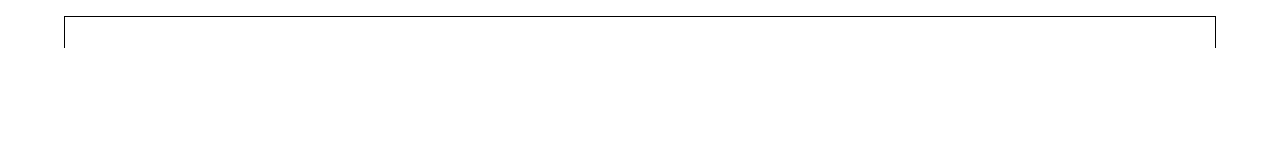
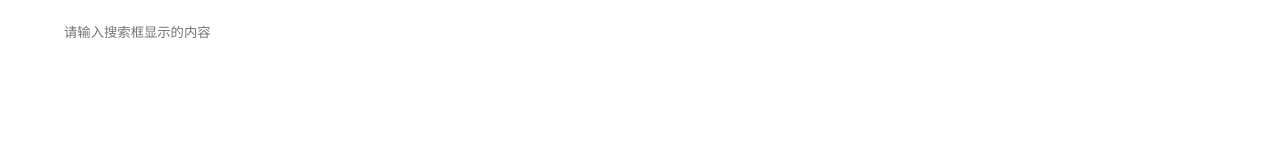
Before and after one commit to MygengBin/bin-enter-the-drop-down-box, a website built with webpack: page index.html in a window 1280 px wide. Built offline with nearby package versions, Linux system fonts and the light colour scheme.

Commit message:
取消边框，加字体大小

```diff
--- a/index.html
+++ b/index.html
@@ -30,6 +30,7 @@
             new binEnterTheDropDownBox({
                 dom: document.getElementById('box'),
                 searchControlHeightInitial:'2em',
+                placeholder:'请输入搜索框显示的内容',
                 // listItemValueArray: [
                 //     { text: '1', value: '1' },
                 //     { text: '2', value: '2' },
--- a/src/css/inputBox.js
+++ b/src/css/inputBox.js
@@ -3,11 +3,14 @@ exports.renderInputBoxStyleDefault =  ({timestamp}) => {
     const id = `binEnterTheDropDownBoxStyle_${timestamp}`;
     headDom.insertAdjacentHTML('afterbegin',`
     <style id="${id}">
+    /*
+    border:1px solid black;
+            box-sizing: border-box;
+    */
         .input-search-division-${timestamp}{
             width:100%;
             position:relative;
-            border:1px solid black;
-            box-sizing: border-box;
+
         }
         .bin-enter-the-drop-down-box-${timestamp}{
             width:100%;
--- a/src/css/listStyle.js
+++ b/src/css/listStyle.js
@@ -1,6 +1,12 @@
 exports.renderListStyle = ({timestamp=''}) =>{
     if(!timestamp) return {code:0,message:'timestamp is null!'};
     const headDom = document.getElementsByTagName('head')[0];
+    /*
+     border:1px solid black;
+            border-top-width:0;
+            border-bottom-width:0;
+            border-bottom:1px solid black;
+             */
     headDom.insertAdjacentHTML('afterbegin',`
     <style id="binEnterTheDropDownBoxListStyle_${timestamp}">
         .bin-enter-the-drop-down-box-order-list-${timestamp}{
@@ -8,13 +14,11 @@ exports.renderListStyle = ({timestamp=''}) =>{
             padding:0;
             list-style:none;
             box-sizing:border-box;
-            border:1px solid black;
-            border-top-width:0;
-            border-bottom-width:0;
+
             display: none;
         }
         .bin-enter-the-drop-down-box-order-list-item-${timestamp}{
-            border-bottom:1px solid black;
+
             text-indent:.5em;
             min-height:10px;
         }
--- a/src/index.js
+++ b/src/index.js
@@ -5,10 +5,13 @@ const {renderListStyle} = require('./css/listStyle');
 const {defineClassOrId} = require('./configuration/defineClassOrId');
 window.binEnterTheDropDownBox = class{
     inputInitialStyleId='';
+    resultProfile={};
     constructor({
         dom=null,
         showArrow=false,
+        placeholder='请输入搜索框显示的内容',
         searchControlHeightInitial='1em',
+        fontSize='1em',
         listItemOnClick = ({value='',inputId=''})=>{
             if(!inputId) return {code:0,message:'input id is null'};
             console.log(value);
@@ -26,7 +29,7 @@ window.binEnterTheDropDownBox = class{
         dom.style.overflow='hidden';
         const dateNow =`${ Date.parse(new Date())+parseInt(Math.random()*1000) }`;
         const resultProfile=  defineClassOrId({timestamp:String(dateNow),});
-        console.log(resultProfile);
+        this.resultProfile = resultProfile;
         clearDomInnerHTML(dom);
         this.inputInitialStyleId = renderInputBoxStyleDefault({timestamp:dateNow});
         renderList({
@@ -36,11 +39,14 @@ window.binEnterTheDropDownBox = class{
             listItemOnClick,
             listItemValueArray,
             orderListId:resultProfile.UN_ORDER_LIST_ID,
+            fontSize
         });
 
         renderDomInput({
+            fontSize,
             showArrow,
             dom,
+            placeholder,
             searchControlHeightInitial,
             timestamp:dateNow,
             listId:resultProfile.UN_ORDER_LIST_ID,
--- a/src/renderContent/inputRender.js
+++ b/src/renderContent/inputRender.js
@@ -8,13 +8,15 @@ exports.renderDomInput =  ({
     listId='',
     inputId='',
     showArrow=false,
-    searchControlHeightInitial='1em'
+    searchControlHeightInitial='1em',
+    placeholder='请输入文本框显示的内容',
+    fontSize='1em',
 }) => {
     if(!dom) return {code:0,message:'DOM is null!'};
     if(!inputId) return {code:0,message:'inputId is null!'};
     dom.insertAdjacentHTML('afterbegin',`
-    <div class="input-search-division-${timestamp}" style="height:${searchControlHeightInitial}">
-        <input type="text" id="${inputId}" style="height:inherit;" class="bin-enter-the-drop-down-box-${timestamp}">
+    <div class="input-search-division-${timestamp}" style="height:${searchControlHeightInitial};font-size:${fontSize}">
+        <input type="text" id="${inputId}" placeholder="${placeholder}" style="height:inherit;" class="bin-enter-the-drop-down-box-${timestamp}">
         ${showArrow?`<div class="toggle-arrow-${timestamp}" id="toggleArrow${timestamp}">&gt;</div>`:''}
     </div>`);
     if(showArrow){
--- a/src/renderContent/renderList.js
+++ b/src/renderContent/renderList.js
@@ -34,6 +34,7 @@ exports.renderList = ({
     dom=null,
     timestamp='',
     listItemValueArray=listItemValueArrayInitial,
+    fontSize='1em',
     listItemOnClick=({value='',inputId=''})=>{
         console.log(value);
         console.log(inputId);
@@ -44,7 +45,7 @@ exports.renderList = ({
     if(!timestamp) return {code:0,message:'timestamp is null'};
     if(!orderListId || !String(orderListId)) return {code:0,message:'orderListId is null! '};
     if(!document.getElementById(orderListId)){
-        dom.insertAdjacentHTML('beforeend',`<ul class="bin-enter-the-drop-down-box-order-list-${timestamp}" id="${orderListId}"></ul>`);
+        dom.insertAdjacentHTML('beforeend',`<ul class="bin-enter-the-drop-down-box-order-list-${timestamp}" style="font-size:${fontSize}" id="${orderListId}"></ul>`);
     }
 
 
```
Also changed, not shown: 1 other file.
